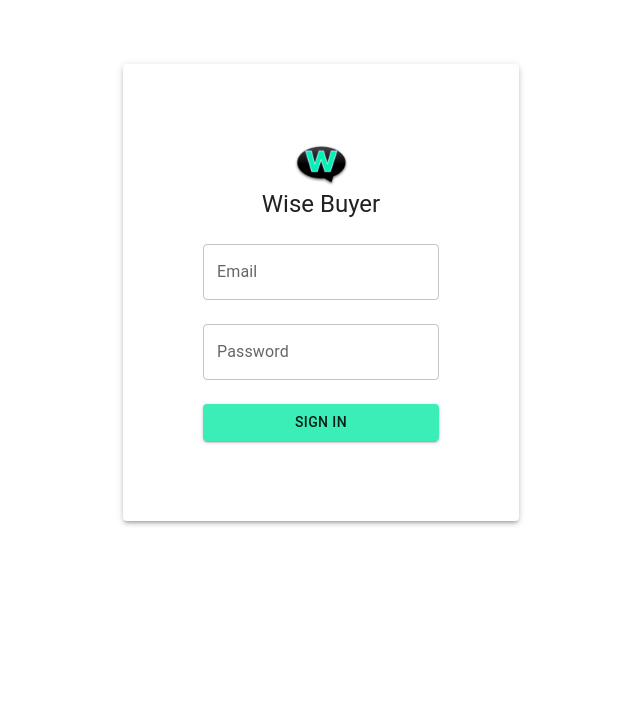
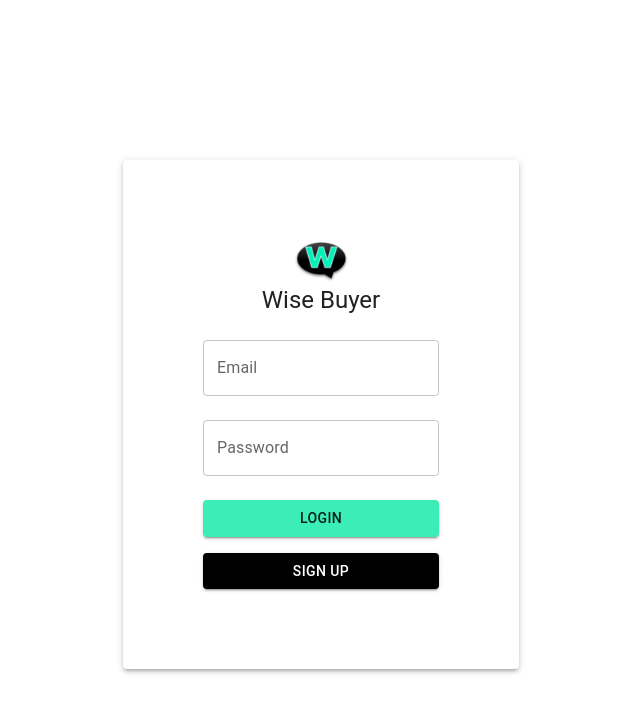
Before and after one commit to MatanShabi/Wise-Buyer-Client, a React (Vite) app: page / in a window 1280 px wide. Shown: the top 712 px of the page, without its empty margins (319-959 px from the left). Built offline with nearby package versions, Linux system fonts and the light colour scheme.

Commit message:
add validations to login page

```diff
--- a/package.json
+++ b/package.json
@@ -18,6 +18,7 @@
     "@mui/icons-material": "^5.15.6",
     "@mui/material": "^5.15.5",
     "@types/react-router-dom": "^5.3.3",
+    "js-cookie": "^3.0.5",
     "react": "^18.2.0",
     "react-dom": "^18.2.0",
     "react-hook-form": "^7.49.3",
--- a/src/pages/login/index.tsx
+++ b/src/pages/login/index.tsx
@@ -1,6 +1,7 @@
 import React from 'react';
 import { Button, Container, TextField, Typography, Paper } from '@mui/material';
 import { useForm, Controller } from 'react-hook-form';
+import { useNavigate } from 'react-router-dom';
 
 interface LoginForm {
   email: string;
@@ -8,15 +9,20 @@ interface LoginForm {
 }
 
 const Login: React.FC = () => {
-  const { control, handleSubmit } = useForm<LoginForm>();
+  const navigate = useNavigate();
+  const { control, handleSubmit, formState } = useForm<LoginForm>();
 
   const handleLogin = (data: LoginForm) => {
     console.log('Login data:', data);
   };
 
+  const handleSignup = () => {
+    navigate('/signup')
+  }
+
   return (
-    <Container  maxWidth="xs">
-    <Paper elevation={3} sx={{ padding: 10, display: 'flex', flexDirection: 'column', alignItems: 'center', marginTop: 8 }}>
+    <Container maxWidth="xs">
+    <Paper elevation={3} sx={{ padding: 10, display: 'flex', flexDirection: 'column', alignItems: 'center', marginTop: 20 }}>
         <img src='src/assets/logo.svg' alt='Logo' className='w-28' />
       <Typography component="h1" variant="h5" gutterBottom>
         Wise Buyer
@@ -26,12 +32,20 @@ const Login: React.FC = () => {
           name="email"
           control={control}
           defaultValue=""
+          rules={{
+            required: 'Email is required',
+            pattern: {
+              value: /\S+@\S+\.\S+/,
+              message: 'Invalid email address',
+            },
+          }}
           render={({ field }) => (
             <TextField
               label="Email"
               variant="outlined"
               fullWidth
               margin="normal"
+              error={!!formState.errors.email}
               {...field}
             />
           )}
@@ -40,6 +54,9 @@ const Login: React.FC = () => {
           name="password"
           control={control}
           defaultValue=""
+          rules={{
+            required: 'Password is required',
+          }}
           render={({ field }) => (
             <TextField
               label="Password"
@@ -47,13 +64,19 @@ const Login: React.FC = () => {
               variant="outlined"
               fullWidth
               margin="normal"
+              error={!!formState.errors.password}
               {...field}
             />
           )}
         />
+        <div className='flex flex-row gap-1'>
         <Button type="submit" variant="contained" color="primary" fullWidth sx={{ marginTop: 2 }}>
-          Sign In
+          Login
         </Button>
+        <Button onClick={handleSignup} type="submit" variant="contained" color="secondary" fullWidth sx={{ marginTop: 2 }}>
+          Sign Up
+        </Button>
+        </div>
       </form>
     </Paper>
   </Container>
```
Also changed, not shown: 1 other file (tests, documents, lock files or other folders).
